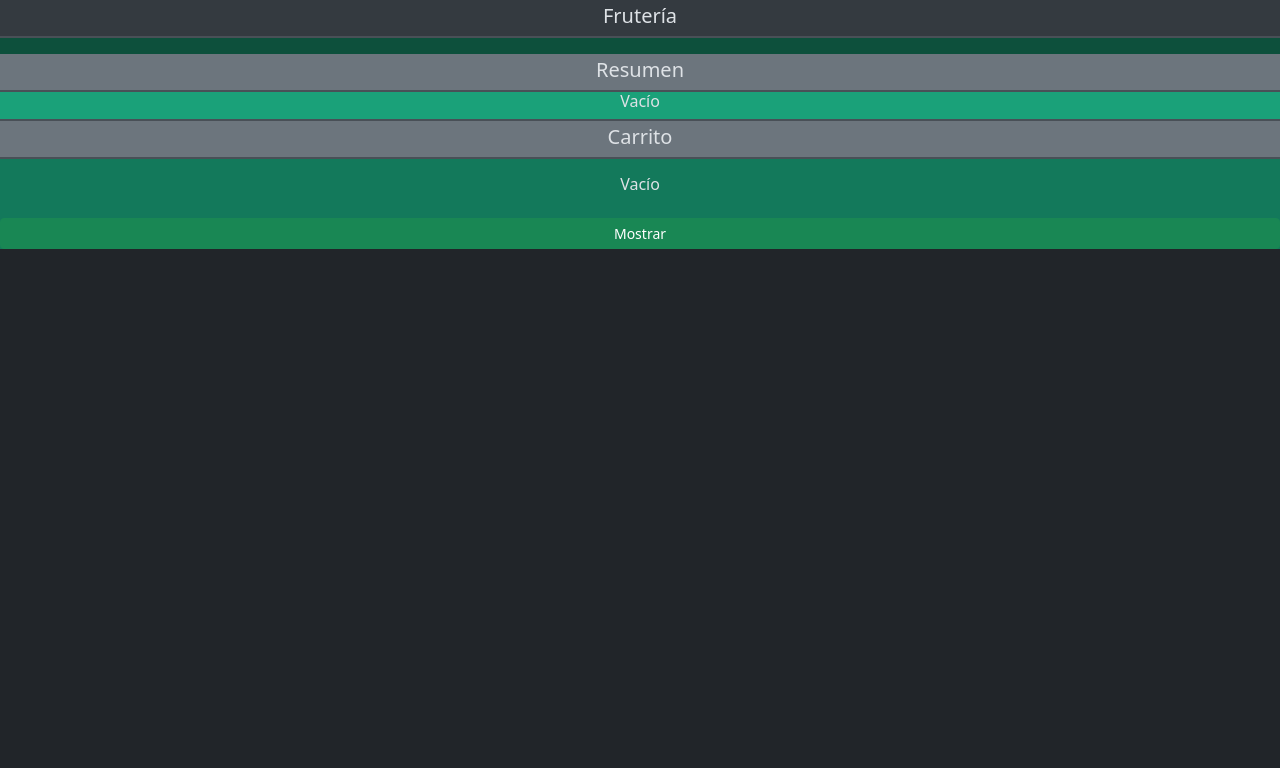
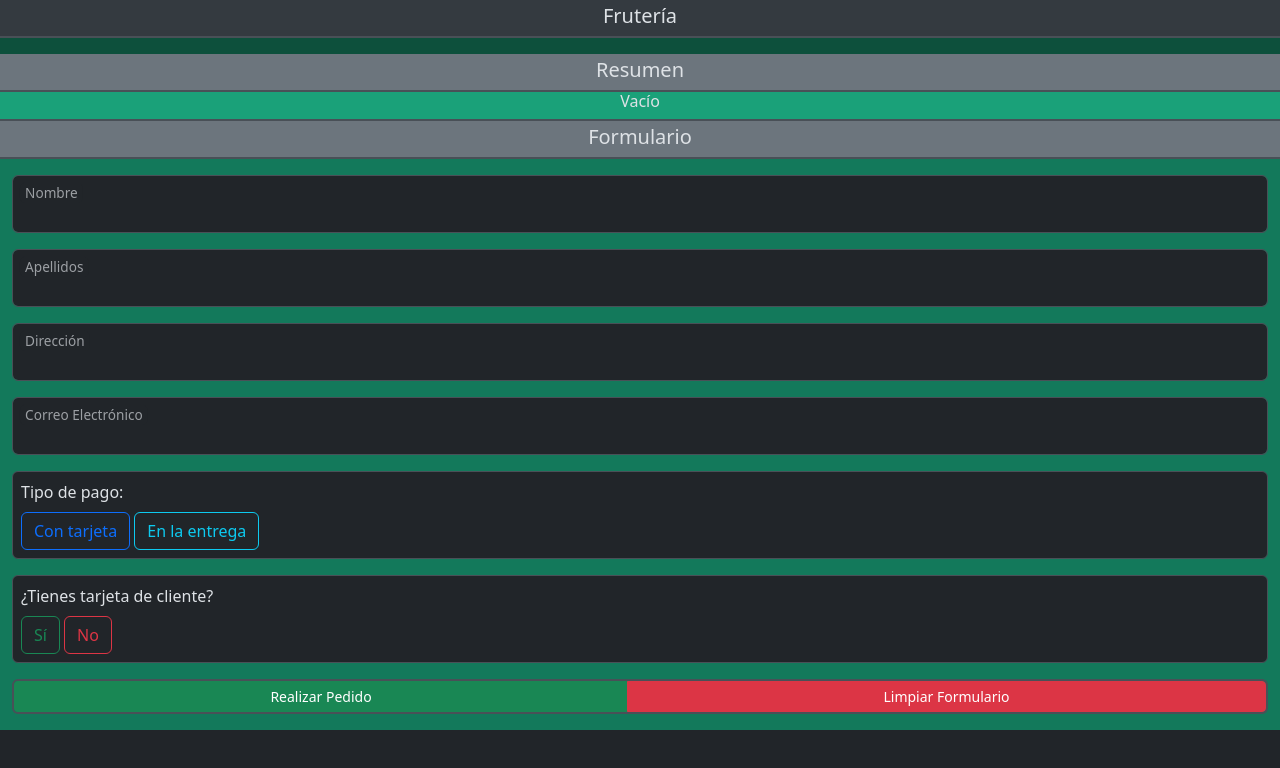
Before and after one commit to pblvicente/Fruteria, a website: page index.html in a window 1280 px wide. Drawn offline with nearby package versions, Linux system fonts and the light colour scheme; no server answers.

Commit message:
[DEL] giveFunctionalityToShoppingCartButton | [MOD] Replaced shoppingCart elements by form elements

```diff
--- a/index.html
+++ b/index.html
@@ -43,28 +43,79 @@
         </div>
 
         <div class="col-12">
-          <div id="shoppingCartTitle" class="row pt-1 align-items-center border-bottom border-top border-2">
-            <h5 class="text-center">Carrito</h5>
+          <div id="formTitle" class="row pt-1 align-items-center border-bottom border-top border-2">
+            <h5 class="text-center">Formulario</h5>
           </div>
 
-          <div
-            id="shoppingCartMessageContainer"
-            class="row py-3"
+          <form
+            id="formContainer"
+            class="row row-gap-3 py-3"
           >
-            <div id="shoppingCartMessage" class="col-12 align-self-center">
-              <h6 class="text-center">Vacío</h6>
+            <div class="col-12 col-xxl-4">
+              <div class="form-floating">
+                <input type="text" class="form-control" id="nameInput" name="nameInput" required>
+                <label for="nameInput">Nombre</label>
+              </div>
             </div>
-          </div>
+            <div class="col-12 col-xxl-8">
+              <div class="form-floating">
+                <input type="text" class="form-control" id="lastNameInput" name="lastNameInput" required>
+                <label for="lastNameInput">Apellidos</label>
+              </div>
+            </div>
+            <div class="col-12 col-xxl-6">
+              <div class="form-floating">
+                <input type="text" class="form-control" id="addressInput" name="addressInput" required>
+                <label for="addressInput">Dirección</label>
+              </div>
+            </div>
+            <div class="col-12 col-xxl-6">
+              <div class="form-floating">
+                <input type="email" class="form-control" id="emailInput" name="emailInput" required>
+                <label for="emailInput">Correo Electrónico</label>
+              </div>
+            </div>
+            <div class="col-12 col-xxl-3">
+              <div class="p-2 bg-dark rounded border border-1">
+                <label class="d-block mb-2" for="typeOfPaymentInput">Tipo de pago:</label>
 
-          <div id="shoppingCartButtonContainer" class="row">
-            <button
-              id="shoppingCartButton"
-              class="btn btn-sm btn-custom"
-              type="button"
-            >
-              Mostrar
-            </button>
-          </div>
+                <input type="radio" class="btn-check" name="typeOfPaymentInput" id="cardPaymentInput" value="cardPayment" autocomplete="off" required>
+                <label class="btn btn-outline-primary" for="cardPaymentInput">Con tarjeta</label>
+
+                <input type="radio" class="btn-check" name="typeOfPaymentInput" id="onArrivalPaymentInput" value="onArrivalPayment" autocomplete="off" required>
+                <label class="btn btn-outline-info" for="onArrivalPaymentInput">En la entrega</label>
+              </div>
+            </div>
+            <div class="col-12 col-xxl-2">
+              <div class="p-2 bg-dark rounded border border-1">
+                <label class="d-block mb-2" for="hasClientCardInput">¿Tienes tarjeta de cliente?</label>
+
+                <input type="radio" class="btn-check" name="hasClientCardInput" id="yesCardInput" value="yes" autocomplete="off" required>
+                <label class="btn btn-outline-success" for="yesCardInput">Sí</label>
+
+                <input type="radio" class="btn-check" name="hasClientCardInput" id="noCardInput" value="no" autocomplete="off" required>
+                <label class="btn btn-outline-danger" for="noCardInput">No</label>
+              </div>
+            </div>
+            <div class="col-12">
+              <div class="btn-group w-100 border border-2">
+                <button
+                  id="sendFormButton"
+                  class="btn btn-sm btn-success"
+                  type="submit"
+                >
+                Realizar Pedido
+                </button>
+                <button
+                  id="resetFormButton"
+                  class="btn btn-sm btn-danger"
+                  type="reset"
+                >
+                  Limpiar Formulario
+                </button>
+              </div>
+            </div>
+          </form>
         </div>
 
       </div>
--- a/js/custom.js
+++ b/js/custom.js
@@ -14,7 +14,6 @@ async function startApplication() {
     a.name.toLocaleLowerCase().localeCompare(b.name.toLocaleLowerCase())
   );
   createFruitElements();
-  giveFunctionalityToShoppingCartButton();
 }
 
 async function getFruitsArrayFromAPI() {
@@ -76,25 +75,6 @@ function createFruitElements() {
               infoRow.appendChild(colFruitPrice);
         primaryContainer.appendChild(input);
   });
-}
-
-function giveFunctionalityToShoppingCartButton() {
-
-  let shoppingCartButton = document.getElementById("shoppingCartButton");
-
-  shoppingCartButton.addEventListener("click", () => {
-
-    if(shoppingCartArray.products.length <= 0) {
-
-      alert(`El carrito esta vacío.`)
-      return;
-
-    }
-
-    sendShoppingCartToJsonServer();
-
-  });
-
 }
 
 // FUNCTIONALITIES
@@ -276,8 +256,8 @@ function createShoppingCartMessage() {
 }
 
 function createShoppingCartFruitPeculiaritiesWindow() {
-  let width = 720;
-  let height = 480;
+  let width = 500;
+  let height = 300;
 
   let left = (window.innerWidth / 2) - (width / 2);
   let top = (window.innerHeight / 2) - (height / 2);
--- a/scss/custom.scss
+++ b/scss/custom.scss
@@ -3,23 +3,6 @@
 // Include any default variable overrides here (though functions won't be available)
 
 @import "../node_modules/bootstrap/scss/bootstrap";
-
-.btn-custom {
-  --bs-btn-color: rgb(255, 255, 255);
-  --bs-btn-bg: rgb(25, 135, 84);
-  --bs-btn-border-color: rgb(25, 135, 84);
-  --bs-btn-hover-color: rgb(255, 255, 255);
-  --bs-btn-hover-bg: rgb(21, 115, 71);
-  --bs-btn-hover-border-color: rgb(20, 108, 67);
-  --bs-btn-focus-shadow-rgb: 60, 153, 110;
-  --bs-btn-active-color: rgb(255, 255, 255);
-  --bs-btn-active-bg: rgb(20, 108, 67);
-  --bs-btn-active-border-color: rgb(19, 101, 63);
-  --bs-btn-active-shadow: inset 0 3px 5px rgba(0, 0, 0, 0.125);
-  --bs-btn-disabled-color: rgb(255, 255, 255);
-  --bs-btn-disabled-bg: rgb(25, 135, 84);
-  --bs-btn-disabled-border-color: rgb(25, 135, 84);
-}
 
 .imgCustom {
 
@@ -36,15 +19,11 @@
   background-color: $teal-800;
 }
 
-#shoppingCartTitle {
+#formTitle {
   background-color: $gray-600;
 }
 
-#shoppingCartMessageContainer {
-  background-color: $teal-700;
-}
-
-#shoppingCartButtonContainer {
+#formContainer {
   background-color: $teal-700;
 }
 
@@ -76,17 +55,13 @@
     overflow-y: scroll;
   }
 
-  #shoppingCartTitle {
+  #formTitle {
     height: 5vh;
   }
 
-  #shoppingCartMessageContainer {
-    height: 35vh;
+  #formContainer {
+    height: 40vh;
     overflow-y: scroll;
-  }
-
-  #shoppingCartButtonContainer {
-    height: 5vh;
   }
 
   #productPanelTitle {
```
Also changed, not shown: css/custom.css, 1 other file.
